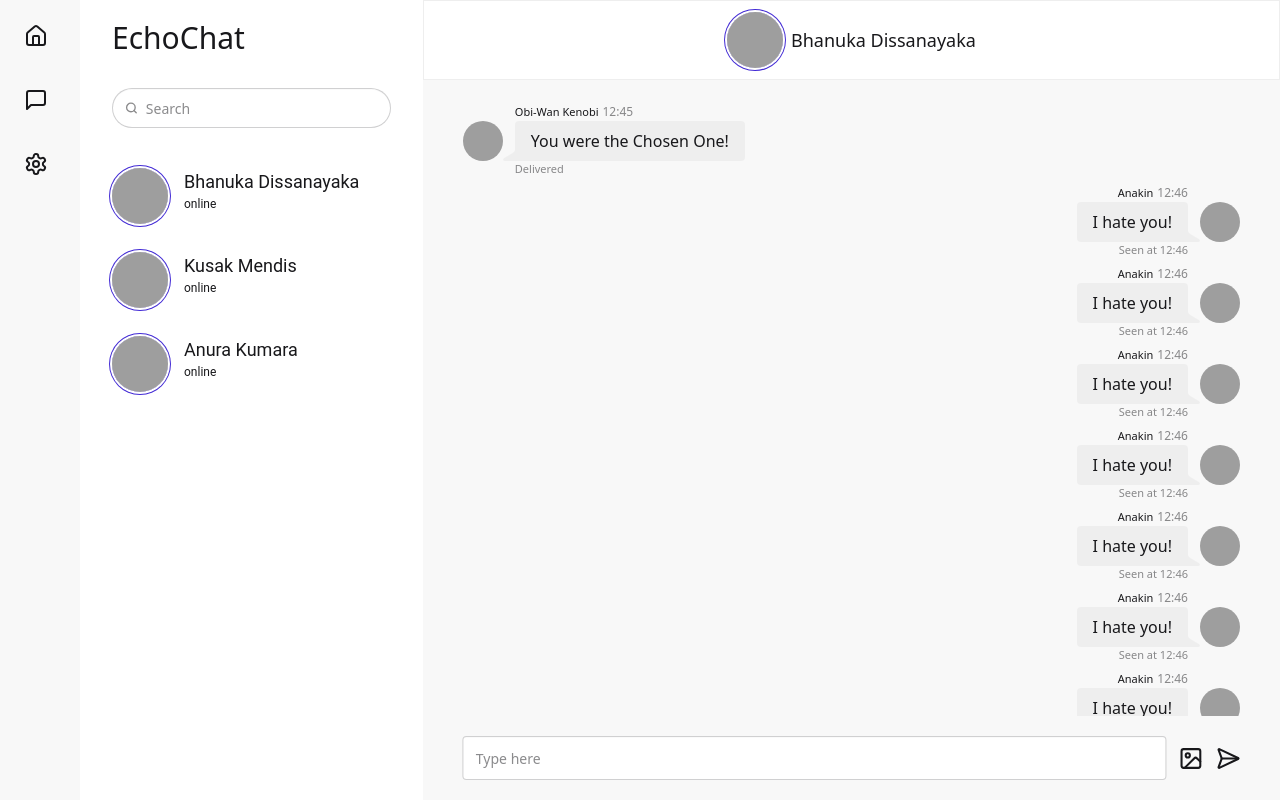
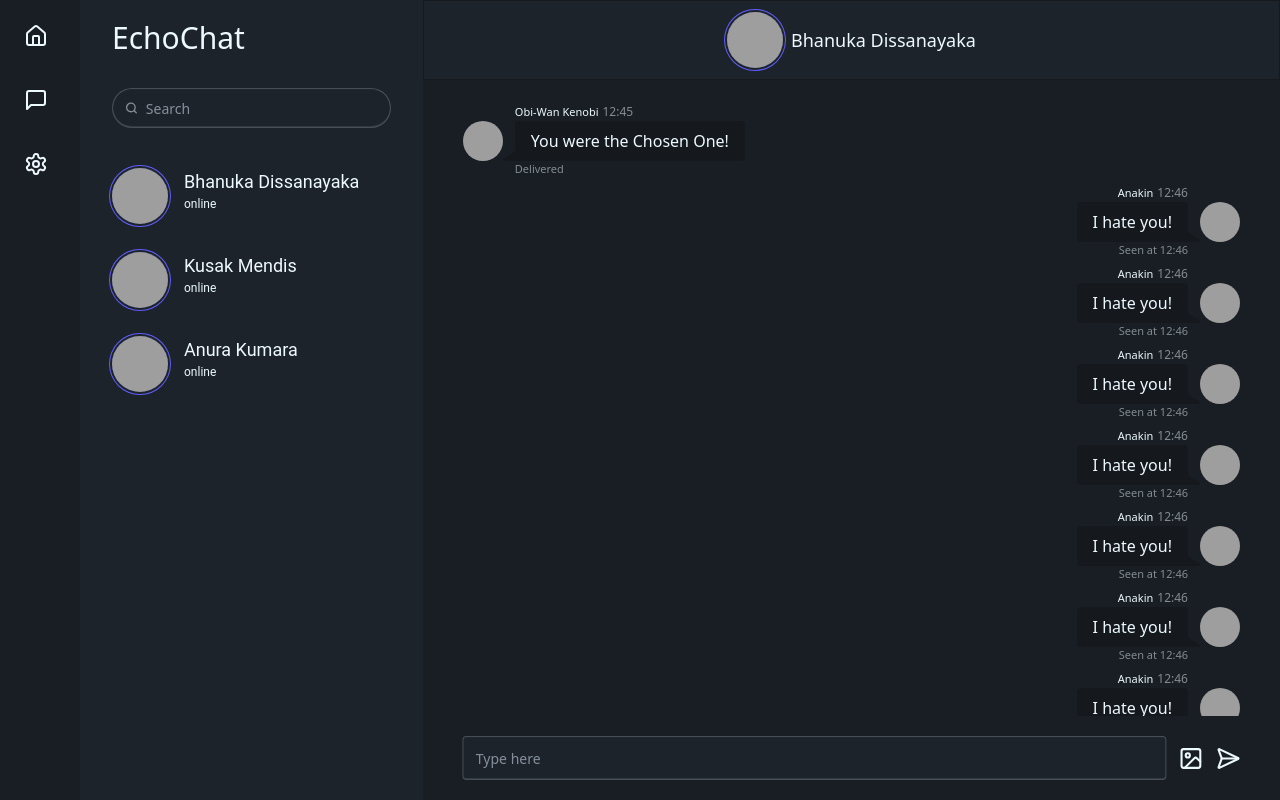
Before and after one commit to BhanukaDissnayaka/MERN-Chat-App, a React (Vite) app in the folder frontend/: page / in a window 1280 px wide. Built offline with nearby package versions, Linux system fonts and the light colour scheme; grey boxes are pictures that could not be loaded.

Commit message:
NoChatSelected component is added

```diff
--- a/frontend/src/App.jsx
+++ b/frontend/src/App.jsx
@@ -4,7 +4,7 @@ import HomePage from "./pages/HomePage";
 
 function App() {
   return (
-    <div data-theme="light">
+    <div data-theme="dark">
       <Routes>
         <Route path="/" element={<HomePage />} />
       </Routes>
--- /dev/null
+++ b/frontend/src/components/NoChatSelected.jsx
@@ -0,0 +1,9 @@
+const NoChatSelected = () => {
+  return (
+    <div className="w-full h-screen flex items-center justify-center">
+      <p className="text-4xl font-bold">Welcome to EchoChat</p>
+    </div>
+  );
+};
+
+export default NoChatSelected;
```
